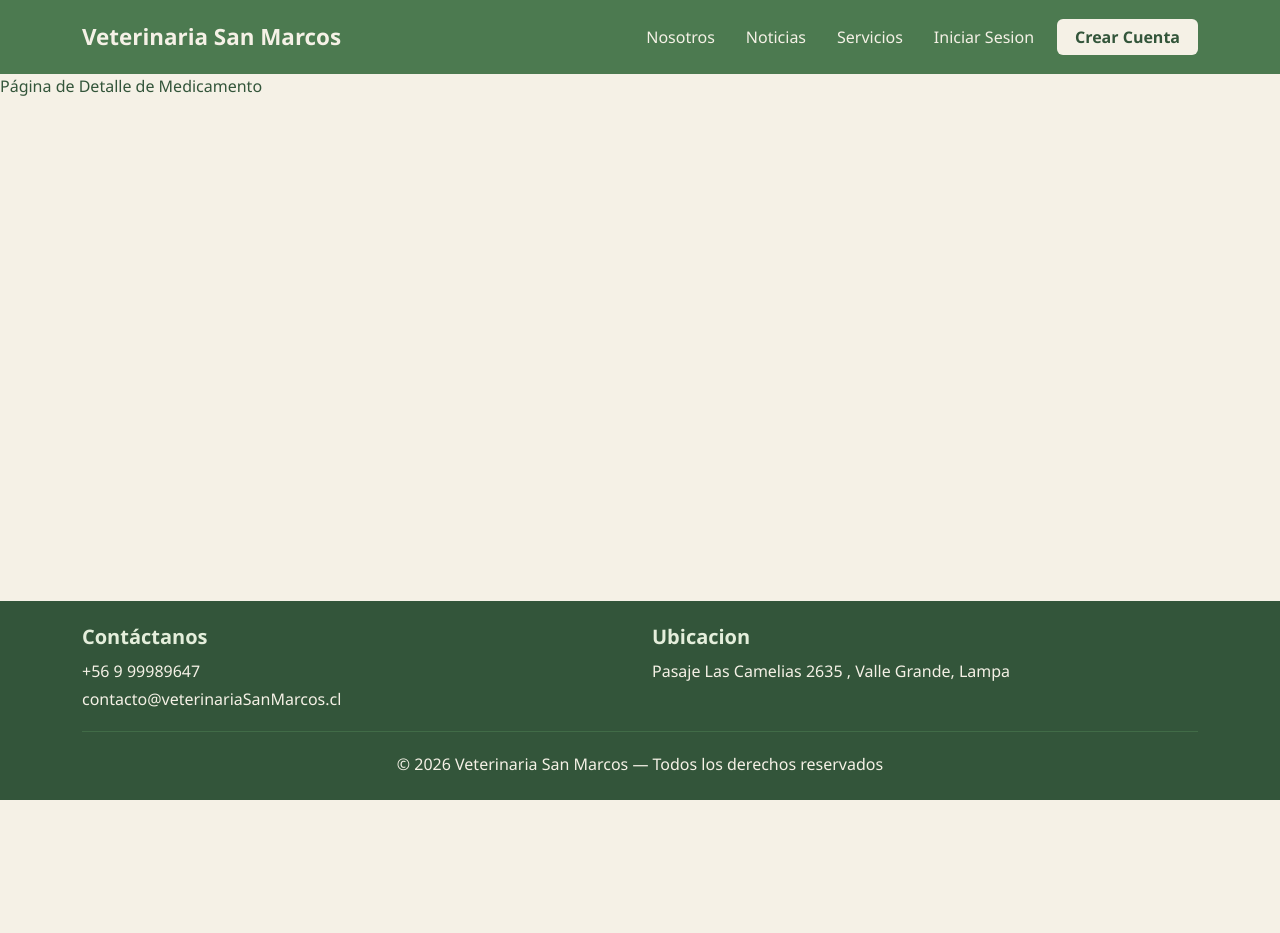
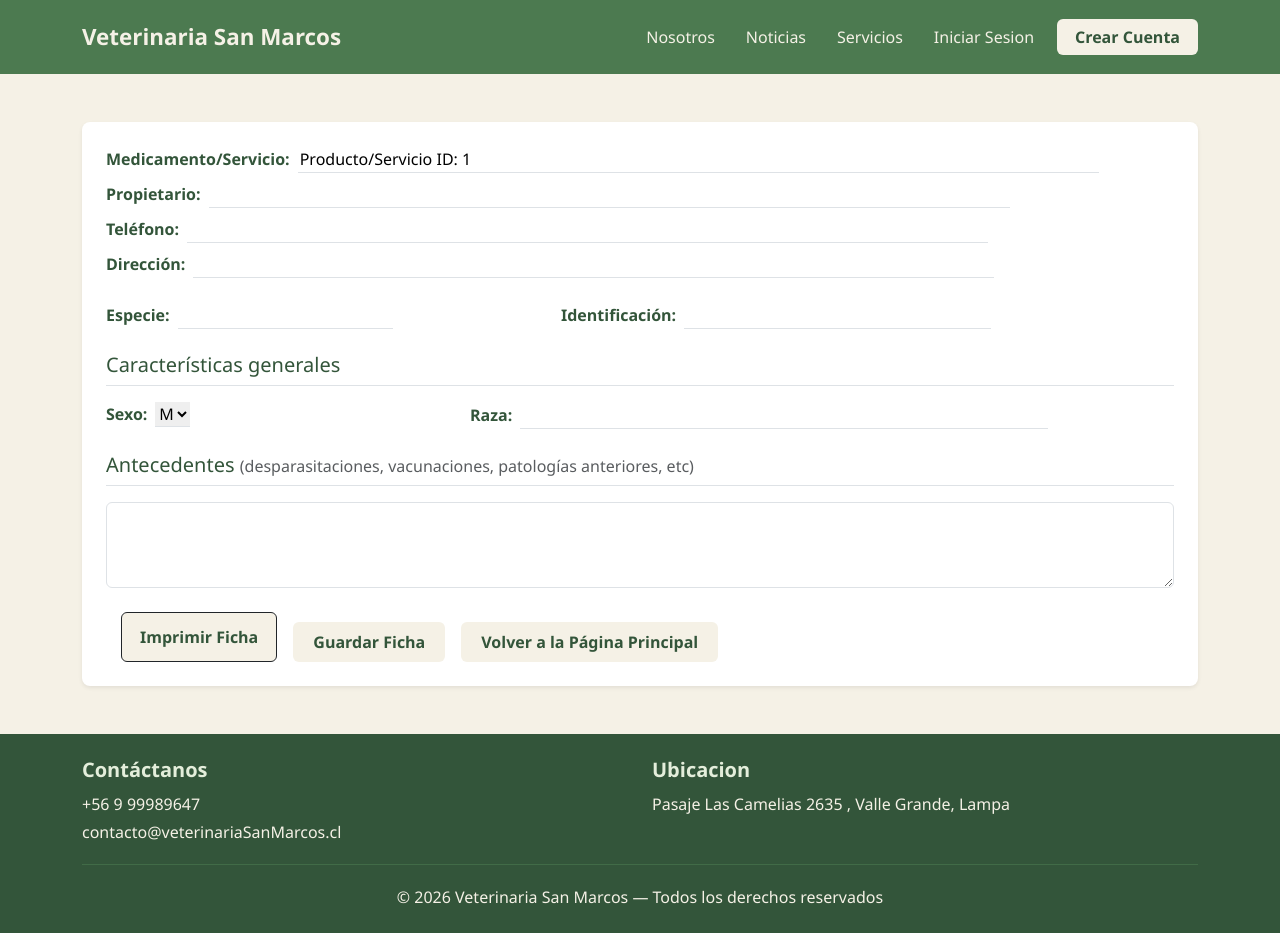
Before and after one commit to josemartinez2000/SanMarcos, a React (Vite) app: page /ficha/1 in a window 1280 px wide. Before the commit the page ends 800 px from the top, so only its background shows below. Built offline with nearby package versions, Linux system fonts and the light colour scheme.

Commit message:
modified:   src/App.tsx 	modified:   src/organism/Navbar.tsx 	modified:   src/pages/Ficha.tsx 	modified:   src/pages/Principal.tsx

```diff
--- a/src/App.tsx
+++ b/src/App.tsx
@@ -4,7 +4,7 @@ import Footer from './organism/Footer' // Lo importamos de forma global
 
 // Importacion las paginas
 import Principal from './pages/Principal'
-import Noticias from './pages/Noticias'
+
 import Catalogo from './pages/Catalogo'
 import Detalle from './pages/Detalle'
 import DetalleMed from './pages/DetalleMed'
@@ -22,7 +22,7 @@ function App() {
       <main className="main-content">
         <Routes>
           <Route path="/" element={<Principal />} />
-          <Route path="/noticias" element={<Noticias />} />
+
           <Route path="/catalogo" element={<Catalogo />} />
           <Route path="/med-vac" element={<MedVac />} />
 
--- a/src/organism/Navbar.tsx
+++ b/src/organism/Navbar.tsx
@@ -23,7 +23,7 @@ export default function Navbar() {
             </li>
 
             <li className="nav-item">
-              <Link className="nav-link" to="/noticias">Noticias</Link>
+              <a href="/#noticias" className="nav-link">Noticias</a>
             </li>
 
             <li className="nav-item">
--- a/src/pages/Ficha.tsx
+++ b/src/pages/Ficha.tsx
@@ -1,3 +1,212 @@
-export default function DetalleMed() {
-  return <div>Página de Detalle de Medicamento</div>;
+import { useState, useEffect } from 'react';
+import { useParams, Link } from 'react-router-dom';
+import Boton from '../atoms/Boton';
+
+// Catálogo simplificado para buscar el nombre del producto/servicio por su ID
+const catalogoGlobal = [
+    { id: "SV001", nombre: "Consulta general" },
+    { id: "SV002", nombre: "Consulta urgencia" },
+    { id: "SV003", nombre: "Control postoperatorio" },
+    { id: "SV004", nombre: "Consulta ave / conejo" },
+    { id: "SV005", nombre: "Segunda opinión médica" },
+    { id: "CI001", nombre: "Esterilización hembra canina" },
+    { id: "CI002", nombre: "Esterilización macho canino" },
+    { id: "CI003", nombre: "Esterilización hembra felina" },
+    { id: "CI004", nombre: "Esterilización macho felino" },
+    { id: "CI005", nombre: "Extirpación de tumor cutáneo" },
+    { id: "CI006", nombre: "Cesárea de urgencia" },
+    { id: "DE001", nombre: "Desparasitación interna pequeños (<10 kg)" },
+    { id: "DE002", nombre: "Desparasitación interna medianos (10-25 kg)" },
+    { id: "DE003", nombre: "Desparasitación interna grandes (>25 kg)" },
+    { id: "DE004", nombre: "Desparasitación interna felina" },
+    { id: "DE005", nombre: "Antiparasitario externo (pipeta)" },
+    { id: "EX001", nombre: "Hemograma completo" },
+    { id: "EX002", nombre: "Perfil bioquímico completo" },
+    { id: "EX003", nombre: "Radiografía (1 proyección)" },
+    { id: "EX004", nombre: "Ecografía abdominal" },
+    { id: "EX005", nombre: "Test de leishmaniasis" },
+    { id: "OT001", nombre: "Corte de uñas" },
+    { id: "OT002", nombre: "Limpieza dental" },
+    { id: "OT003", nombre: "Microchip identificación" },
+    { id: "OT004", nombre: "Hospitalización (por día)" },
+    { id: "VA001", nombre: "Vacuna antirrábica canina" },
+    { id: "VA002", nombre: "Vacuna sextuple canina" },
+    { id: "VA003", nombre: "Vacuna bivalente felina" },
+    { id: "VA004", nombre: "Vacuna triple felina" },
+    { id: "VA005", nombre: "Vacuna Bordetella canina" },
+    { id: "VA006", nombre: "Vacuna antirrábica felina" },
+    { id: "ME001", nombre: "Amoxibay 250mg" },
+    { id: "ME002", nombre: "Enrox 50mg" },
+    { id: "ME003", nombre: "Metrobay 250mg" },
+    { id: "ME004", nombre: "Nexgard" },
+    { id: "ME005", nombre: "Bravecto" },
+    { id: "ME006", nombre: "Revolution Plus" },
+    { id: "ME007", nombre: "Drontal Plus" },
+    { id: "ME008", nombre: "Milbemax Gato" },
+    { id: "ME009", nombre: "Meloxicam 1mg" },
+    { id: "ME010", nombre: "Carprofen 50mg" },
+    { id: "ME011", nombre: "Clorhexidina shampoo" },
+    { id: "ME012", nombre: "Malaseb shampoo" },
+    { id: "ME013", nombre: "Apoquel 16mg" },
+    { id: "ME014", nombre: "Probifor" },
+    { id: "ME015", nombre: "Omeprazol 10mg vet" },
+    { id: "ME016", nombre: "Vetmedin 2.5mg" },
+    { id: "ME017", nombre: "Tramadol 50mg vet" },
+    { id: "ME018", nombre: "Nobivac DHPPi" },
+    { id: "ME019", nombre: "Nobivac Rabies" },
+    { id: "ME020", nombre: "Felocell CVR" },
+    { id: "ME021", nombre: "Omega vet 3-6-9" },
+    { id: "ME022", nombre: "Condrovet forte" }
+];
+
+export default function Ficha() {
+  const { id } = useParams();
+
+  // Simulación de sesión: Cambia esto a 'false' para ver la vista de cliente
+  const isAdmin = true;
+
+  // Estados del formulario, en caso de ser admin se puede editar el formulario
+  const [medicamento, setMedicamento] = useState('');
+  const [propietario, setPropietario] = useState('');
+  const [telefono, setTelefono] = useState('');
+  const [direccion, setDireccion] = useState('');
+  const [especie, setEspecie] = useState('');
+  const [identificacion, setIdentificacion] = useState('');
+  const [sexo, setSexo] = useState('M');
+  const [raza, setRaza] = useState('');
+  const [antecedentes, setAntecedentes] = useState('');
+
+  // Reemplaza la lógica de localStorage: Busca el producto por ID al cargar la página
+  useEffect(() => {
+    const productoEncontrado = catalogoGlobal.find(p => p.id === id);
+    if (productoEncontrado) {
+      setMedicamento(productoEncontrado.nombre);
+    } else if (id) {
+      setMedicamento(`Producto/Servicio ID: ${id}`);
+    }
+  }, [id]);
+
+  const guardarFicha = () => {
+    alert('Ficha guardada con éxito en la base de datos San Marcos');
+  };
+
+  return (
+    <div className="container my-5">
+      <div className="ficha-container">
+        <div className="ficha p-4 shadow-sm" style={{ backgroundColor: 'white', borderRadius: '8px' }}>
+
+          <div className="lineas_escritura mb-2">
+            <label className="fw-bold me-2">Medicamento/Servicio:</label>
+            {isAdmin ? (
+              <input type="text" className="input-line border-0 border-bottom w-75" value={medicamento} onChange={(e) => setMedicamento(e.target.value)} />
+            ) : (
+              <span>{medicamento || 'N/A'}</span>
+            )}
+          </div>
+
+          <div className="lineas_escritura mb-2">
+            <label className="fw-bold me-2">Propietario:</label>
+            {isAdmin ? (
+              <input type="text" className="input-line border-0 border-bottom w-75" value={propietario} onChange={(e) => setPropietario(e.target.value)} />
+            ) : (
+              <span>{propietario || 'N/A'}</span>
+            )}
+          </div>
+
+          <div className="lineas_escritura mb-2">
+            <label className="fw-bold me-2">Teléfono:</label>
+            {isAdmin ? (
+              <input type="text" className="input-line border-0 border-bottom w-75" value={telefono} onChange={(e) => setTelefono(e.target.value)} />
+            ) : (
+              <span>{telefono || 'N/A'}</span>
+            )}
+          </div>
+
+          <div className="lineas_escritura mb-4">
+            <label className="fw-bold me-2">Dirección:</label>
+            {isAdmin ? (
+              <input type="text" className="input-line border-0 border-bottom w-75" value={direccion} onChange={(e) => setDireccion(e.target.value)} />
+            ) : (
+              <span>{direccion || 'N/A'}</span>
+            )}
+          </div>
+
+          <div className="row mb-4">
+            <div className="col-md-5">
+              <div className="lineas_escritura">
+                <label className="fw-bold me-2">Especie:</label>
+                {isAdmin ? (
+                  <input type="text" className="input-line border-0 border-bottom w-50" value={especie} onChange={(e) => setEspecie(e.target.value)} />
+                ) : (
+                  <span>{especie || 'N/A'}</span>
+                )}
+              </div>
+            </div>
+            <div className="col-md-7">
+              <div className="lineas_escritura">
+                <label className="fw-bold me-2">Identificación:</label>
+                {isAdmin ? (
+                  <input type="text" className="input-line border-0 border-bottom w-50" value={identificacion} onChange={(e) => setIdentificacion(e.target.value)} />
+                ) : (
+                  <span>{identificacion || 'N/A'}</span>
+                )}
+              </div>
+            </div>
+          </div>
+
+          <h5 className="titulo_seccion border-bottom pb-2 mb-3">Características generales</h5>
+
+          <div className="row mb-4">
+            <div className="col-md-4">
+              <div className="lineas_escritura">
+                <label className="fw-bold me-2">Sexo:</label>
+                {isAdmin ? (
+                  <select className="input-line border-0 border-bottom" value={sexo} onChange={(e) => setSexo(e.target.value)}>
+                    <option value="M">M</option>
+                    <option value="H">H</option>
+                  </select>
+                ) : (
+                  <span>{sexo}</span>
+                )}
+              </div>
+            </div>
+            <div className="col-md-8">
+              <div className="lineas_escritura">
+                <label className="fw-bold me-2">Raza:</label>
+                {isAdmin ? (
+                  <input type="text" className="input-line border-0 border-bottom w-75" value={raza} onChange={(e) => setRaza(e.target.value)} />
+                ) : (
+                  <span>{raza || 'N/A'}</span>
+                )}
+              </div>
+            </div>
+          </div>
+
+          <h5 className="titulo_seccion border-bottom pb-2 mb-3">
+            Antecedentes <span className="fs-6 fw-normal text-muted">(desparasitaciones, vacunaciones, patologías anteriores, etc)</span>
+          </h5>
+
+          {isAdmin ? (
+            <textarea
+              className="textarea-clean w-100 form-control mb-4"
+              rows={3}
+              value={antecedentes}
+              onChange={(e) => setAntecedentes(e.target.value)}
+            />
+          ) : (
+            <p className="mb-4 bg-light p-3 rounded">{antecedentes || 'Sin antecedentes registrados.'}</p>
+          )}
+
+          <div className="botones d-flex gap-3 mt-4">
+            <button className="boton-cuenta btn btn-outline-dark" onClick={() => window.print()}>Imprimir Ficha</button>
+            {isAdmin && (
+              <button className="boton-opcion btn btn-success" onClick={guardarFicha}>Guardar Ficha</button>
+            )}
+            <Link to="/" className="boton-opcion btn btn-secondary">Volver a la Página Principal</Link>
+          </div>
+
+        </div>
+      </div>
+    </div>
+  );
 }
```
Also changed, not shown: src/pages/Principal.tsx (+33 -32 lines).
